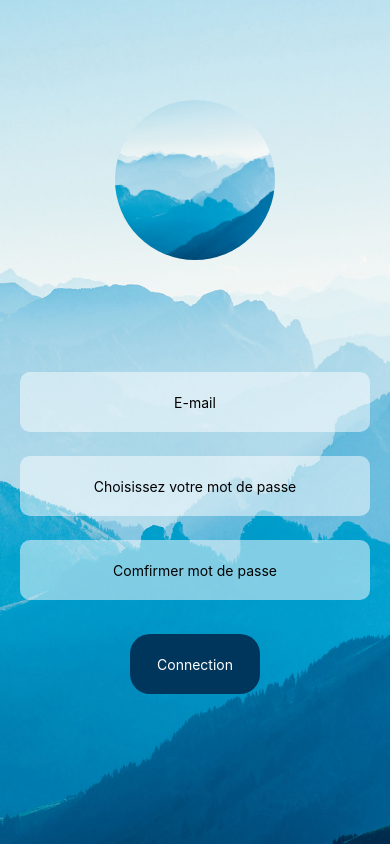
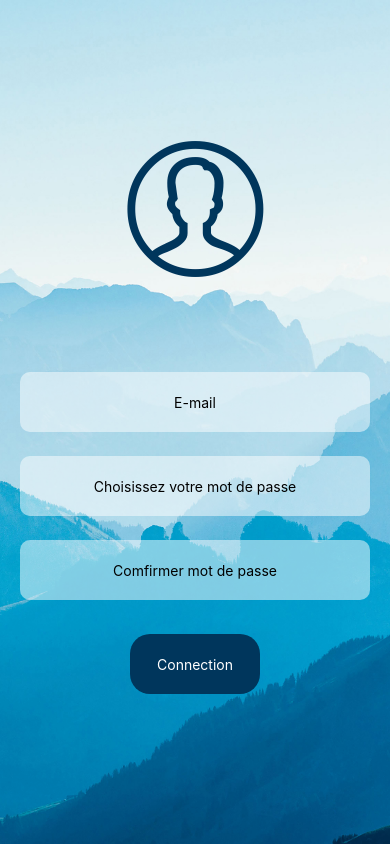
Before and after one commit to MaggotBrain1/ToDoList, a React Native app: screen /Register in a window 390 px wide. Built offline with nearby package versions, Linux system fonts and the light colour scheme.

Commit message:
commit remote

```diff
--- a/src/Home.js
+++ b/src/Home.js
@@ -1,33 +1,20 @@
 import React, {useContext, useEffect, useState} from 'react';
-import {StyleSheet, SafeAreaView, View, ImageBackground, Text, TouchableOpacity} from 'react-native';
+import {StyleSheet, SafeAreaView, ImageBackground} from 'react-native';
 import Header from "./components/_Shared/Header/index";
 import TopBar from "./components/nav/TopBar";
-import UserContext from "./components/context/UserContext";
-import AsyncStorage from "@react-native-async-storage/async-storage";
-import {Foundation} from "@expo/vector-icons";
+import TasksByHome from "./components/TasksEpic/homePages/TasksByHome";
 
-export default function Home() {
+ const Home = () => {
 
-    const [item, setItem] = useState();
-
-   const getData = async () => {
-            const jsonValue = await AsyncStorage.getItem('@tasks')
-            if (jsonValue !== null) {
-                setItem(JSON.parse(jsonValue));
-                console.log("valeur getData : ", item);
-            }
-    }
 
 
     return (
         <SafeAreaView style={styles.container}>
             <ImageBackground source={require('../assets/bgHome.jpg')} style={styles.backgroundImage} >
-            <TopBar task={{item}}/>
+            <TopBar/>
             <Header/>
+            <TasksByHome/>
             </ImageBackground>
-            <TouchableOpacity onPress={()=>getData()}>
-                <Foundation name="list" size={30} color="white" />
-            </TouchableOpacity>
         </SafeAreaView>
 
 
@@ -46,3 +33,5 @@ const styles = StyleSheet.create({
         resizeMode:"cover",
     },
 });
+
+export default Home;
--- a/src/components/Auth/Register.js
+++ b/src/components/Auth/Register.js
@@ -3,6 +3,7 @@ import {View, Text, ImageBackground, StyleSheet, TextInput, Image, TouchableOpac
 import {useState} from "react";
 import {useNavigation} from "@react-navigation/native";
 import RNPickerSelect from 'react-native-picker-select';
+import PhotoItem from "../photo/PhotoItem";
 
 
 const Register = () =>{
@@ -22,10 +23,12 @@ const Register = () =>{
         <View style={styles.container}>
 
             <ImageBackground source={require('../../../assets/bgHome.jpg')} resizeMode="cover"  style={{width: '100%', height: '100%'}}>
-                <Image
-                    style={styles.img}
-                    source={require('../../../assets/bgHome.jpg')}
-                />
+
+                <View  style={styles.img}>
+                    <PhotoItem />
+                </View>
+
+
                 <View style={styles.form}>
                     <TextInput
                         style={styles.input}
--- /dev/null
+++ b/src/components/StorageDataService/StorageDataService.js
@@ -0,0 +1,17 @@
+import AsyncStorage from "@react-native-async-storage/async-storage";
+
+export const storeData = async (name, value) => {
+    try {
+        const jsonValue = JSON.stringify(value)
+        await AsyncStorage.setItem(name, jsonValue)
+        console.log("La donnée " + name + " à été stockée , sa valeur est "+ value )
+
+    } catch (e) {
+        console.log("impossible de sauvegarder la donnée")
+    }
+}
+
+export const getStoreData = async (name)=> {
+    const nbTasks = await AsyncStorage.getItem(name);
+    return JSON.parse(nbTasks);
+}
--- a/src/components/TasksEpic/Counters.Container.js
+++ b/src/components/TasksEpic/Counters.Container.js
@@ -10,7 +10,7 @@ const CountersContainer = ({ nbTasks, nbTasksCompleted }) => {
                 <Counter nb={nbTasks} title={'Tâches créées'}/>
             </View>
             <View style={styles.taskContainer}>
-                <Counter nb={nbTasksCompleted()} title={'Tâches complétées'}/>
+                <Counter nb={nbTasksCompleted} title={'Tâches complétées'}/>
             </View>
         </View>
 
--- /dev/null
+++ b/src/components/TasksEpic/homePages/TasksByHome.js
@@ -0,0 +1,74 @@
+import React, {useContext, useEffect, useState} from 'react';
+import {StyleSheet, View, Text, TouchableOpacity} from 'react-native';
+import AsyncStorage from "@react-native-async-storage/async-storage";
+import CountersContainer from "../Counters.Container";
+import {useNavigation} from "@react-navigation/native";
+
+ const TaskByHome =  ({ route, navigation }) => {
+
+     const [nbAllTasks, setNbAllTasks] = useState(0);
+     const [nbTasksComplete, setNbTasksComplete] = useState(0);
+
+     const [state, setState] = useState([]);
+     const getData = async () => {
+         try {
+             await AsyncStorage.getItem('tasks')
+         } catch (e) {
+             console.log("impossible de sauvegarder la donnée")
+         }
+     }
+     useEffect(() => {
+         getData()
+             .then(data => {
+                 setState(JSON.parse(data));
+             })
+             .catch(error => console.log(error));
+     }, [state]);
+console.log("state ",state)
+     /*
+     useEffect(()=>{
+         getData();
+     })
+     console.log(nbAllTasks);
+     console.log(nbTasksComplete);
+
+
+     async function getData() {
+         const nbTasks = await AsyncStorage.getItem('nbTasks');
+         const tasksComplet = await AsyncStorage.getItem('tasksComplet');
+         const x = JSON.parse(nbTasks);
+         const y = JSON.parse(tasksComplet)
+         if(x >= 0 )
+         setNbAllTasks(x+1);
+         if(y >= 0)
+         setNbTasksComplete(y+1);
+     }
+*/
+
+     return (
+      <View style={styles.container} >
+          <CountersContainer nbTasks={nbAllTasks} nbTasksCompleted={nbTasksComplete}/>
+          <TouchableOpacity >
+          </TouchableOpacity>
+      </View>
+
+
+    );
+}
+
+const styles = StyleSheet.create({
+    container: {
+        flex: 1,
+        backgroundColor: 'rgba(255, 255, 255, 0.3)',
+        maxHeight:"40%",
+        width:"50%",
+        borderRadius:20,
+        justifyContent:"center",
+        alignItems:"center",
+        bottom:"38%",
+        marginLeft:20,
+    },
+});
+
+
+ export default TaskByHome;
--- a/src/components/nav/TopBar.js
+++ b/src/components/nav/TopBar.js
@@ -1,14 +1,36 @@
-import React from 'react';
-import {StyleSheet,TouchableOpacity, View} from "react-native";
+import React, {useEffect, useState} from 'react';
+import {Image, StyleSheet, TouchableOpacity, View} from "react-native";
 import {useNavigation} from "@react-navigation/native";
-import { AntDesign } from '@expo/vector-icons';
+import {AntDesign, EvilIcons} from '@expo/vector-icons';
 import { Foundation } from '@expo/vector-icons';
 import { Feather } from '@expo/vector-icons';
 import PhotoItem from "../photo/PhotoItem";
+import {getStoreData} from "../StorageDataService/StorageDataService";
+import AsyncStorage from "@react-native-async-storage/async-storage";
 
 
 const TopBar = ({task}) =>{
+    const [uri, setUri] = useState(null);
     const navigation = useNavigation();
+  // getStoreData('pp').then( res => setUri(res) );
+    const storeData = async (name, value) => {
+        try {
+            const jsonValue = JSON.stringify(value)
+            await AsyncStorage.setItem(name, jsonValue)
+            console.log("La donnée " + name + " à été stockée , sa valeur est "+ value )
+
+        } catch (e) {
+            console.log("impossible de sauvegarder la donnée")
+        }
+    }
+    useEffect(() => {
+        storeData()
+            .then(data => {
+                setUri(data);
+            })
+            .catch(error => console.log(error));
+    }, [uri]);
+    console.log(uri)
 
     return(
         <View style={styles.container}>
@@ -22,10 +44,19 @@ const TopBar = ({task}) =>{
                         <AntDesign name="home" size={30} color="#00365C" />
                     </TouchableOpacity>
                 </View>
+                <View style={styles.navBtnA}>
+                    <TouchableOpacity onPress={()=>navigation.navigate("Register")}>
+                        {
+                            uri ?
+                                uri && <Image source={uri} style={styles.img}/>
+                                :
+                                <View style={styles.imageEmpty} style={styles.image}>
+                                    <EvilIcons name="user" size={60} style={styles.image} />
+                                </View>
+                        }
+                    </TouchableOpacity>
 
-                <View style={styles.navBtnA}>
-                    <PhotoItem/>
-                    <TouchableOpacity onPress={()=>console.log("GO to alert" )}>
+                    <TouchableOpacity onPress={()=>navigation.navigate("Register")}>
                         <Feather name="bell" size={30} color="#00365C" />
                     </TouchableOpacity>
                 </View>
@@ -60,7 +91,11 @@ const styles = StyleSheet.create({
         width:"22%",
         alignItems:"center",
         alignContent:"center",
-
+    },
+    img:{
+        height:60,
+        width:60,
+        borderRadius:100
     }
 
 
--- a/src/components/photo/PhotoItem.js
+++ b/src/components/photo/PhotoItem.js
@@ -3,6 +3,7 @@ import React, {useState} from 'react';
 import { EvilIcons } from '@expo/vector-icons';
 import * as Permissions from "expo-permissions";
 import * as ImagePicker from "expo-image-picker";
+import {storeData} from "../StorageDataService/StorageDataService";
 
 
 const PhotoItem =() => {
@@ -16,6 +17,8 @@ const PhotoItem =() => {
             allowsEditing: true,
         });
         setImage(img)
+        console.log("image.uri ",image.uri)
+        await storeData('pp', image.uri)
     }
     return(
 
@@ -27,31 +30,29 @@ const PhotoItem =() => {
                         image && <Image source={{uri: image.uri}} style={styles.image}/>
                         :
                         <View style={styles.imageEmpty}>
-                            <EvilIcons name="user" size={60} style={styles.image} />
+                            <EvilIcons name="user" size={200} style={styles.image} />
                         </View>
-
                 }
             </TouchableOpacity>
-
         </View>
     );
 };
 const styles = StyleSheet.create({
     main_container: {
     flex:1,
-        height:50,
-        width:50,
+        height:200,
+        width:200,
         borderRadius:100,
     },
     image: {
-        height:50,
-        width:50,
+        height:200,
+        width:200,
         borderRadius:100,
         color:"#00365C"
     },
     imageEmpty:{
-        height:50,
-        width:50,
+        height:200,
+        width:200,
         borderRadius:100,
     },
 
```
Also changed, not shown: src/components/TasksEpic/TasksContainer.js (+4 -18 lines), 1 other file (tests, documents, lock files or other folders).
